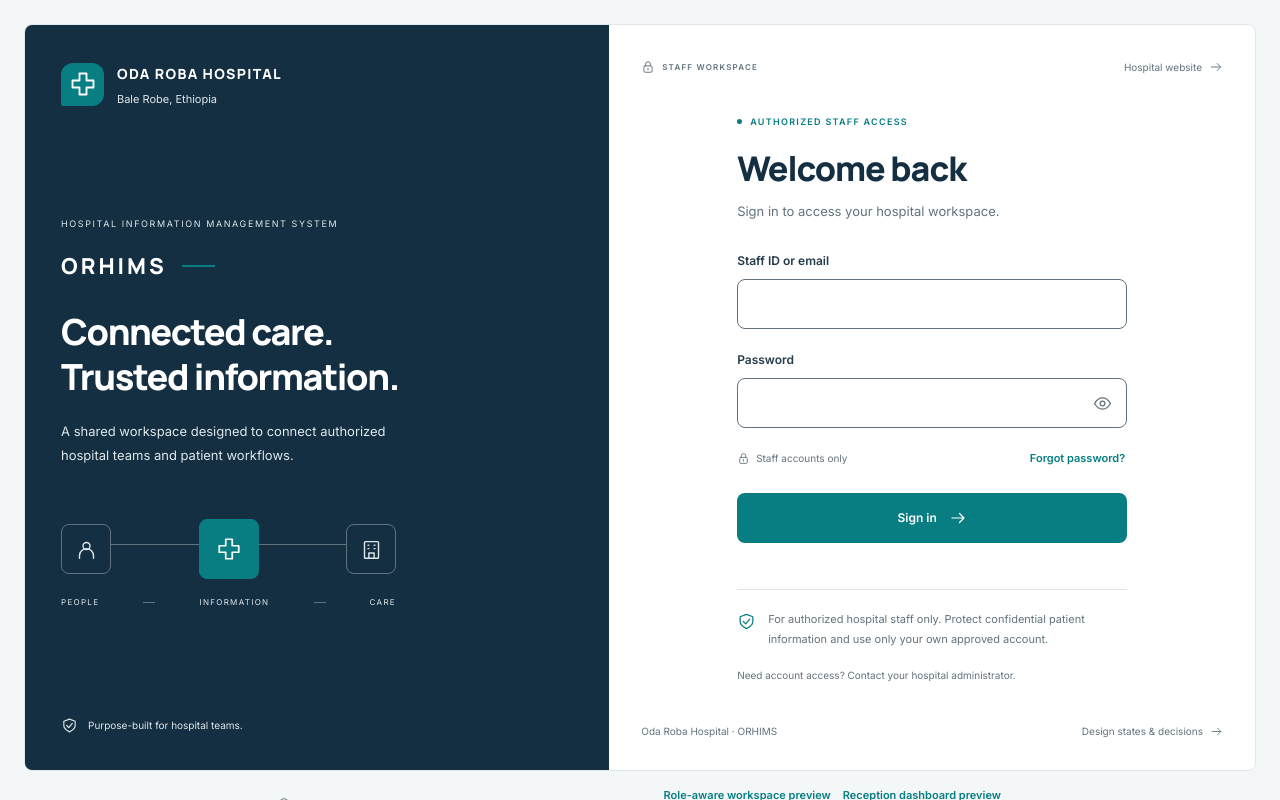
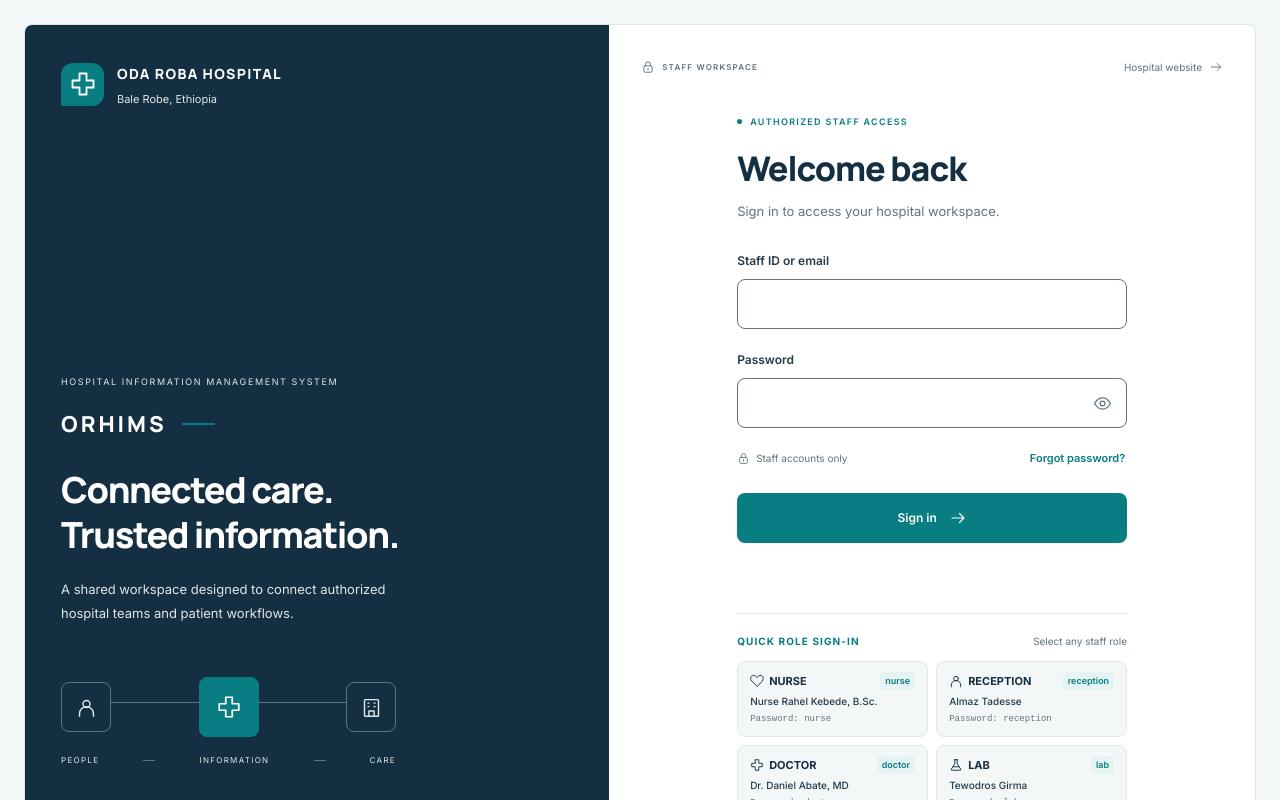
Before and after one commit to abdisa38/Oda-Roba-general-Hospital, a React (Vite) app in the folder frontend/: page / in a window 1280 px wide. Shown: the top 800 px of the page. Built offline with nearby package versions, Linux system fonts and the light colour scheme.

Commit message:
feat: implement App component and staff authentication subcomponents

```diff
--- a/frontend/src/App.tsx
+++ b/frontend/src/App.tsx
@@ -13,9 +13,24 @@ const PatientServices = lazy(() => import("./PatientServices"))
 const StaffAuthentication = lazy(() => import("./StaffAuthentication"))
 const StaffPermissions = lazy(() => import("./StaffPermissions"))
 
-type PublicPage = "home" | "about" | "directory" | "doctors" | "appointments" | "contact" | "patient-services" | "staff-auth" | "staff-permissions" | "staff-reception"
+type PublicPage =
+  | "home"
+  | "about"
+  | "directory"
+  | "doctors"
+  | "appointments"
+  | "contact"
+  | "patient-services"
+  | "staff-auth"
+  | "staff-permissions"
+  | "staff-reception"
+  | "staff-nurse"
+  | "staff-doctor"
+
 function pageFromPath(path: string): PublicPage {
+  if (path === "/staff/nurse" || path.startsWith("/staff/nurse/")) return "staff-nurse"
   if (path === "/staff/reception" || path.startsWith("/staff/reception/")) return "staff-reception"
+  if (path === "/staff/doctor" || path.startsWith("/staff/doctor/")) return "staff-doctor"
   if (path === "/staff/permissions" || path.startsWith("/staff/permissions/")) return "staff-permissions"
   if (path === "/" || path.startsWith("/staff/")) return "staff-auth"
   if (path === "/home") return "home"
@@ -219,10 +234,14 @@ export default function App() {
     else if (id === "services") navigate("directory", "care-services")
     else navigate("home", id)
   }
+  if (page === "staff-nurse")
+    return <Suspense fallback={<div className="notice">Loading Nurse Workspace…</div>}><StaffPermissions key="nurse" dedicatedRole="nurse" /></Suspense>
+  if (page === "staff-reception")
+    return <Suspense fallback={<div className="notice">Loading Reception Workspace…</div>}><StaffPermissions key="reception" dedicatedRole="reception" reception /></Suspense>
+  if (page === "staff-doctor")
+    return <Suspense fallback={<div className="notice">Loading Doctor Workspace…</div>}><StaffPermissions key="doctor" dedicatedRole="doctor" /></Suspense>
   if (page === "staff-permissions")
     return <Suspense fallback={<div className="notice">Loading design-review workspace…</div>}><StaffPermissions key="permissions" /></Suspense>
-  if (page === "staff-reception")
-    return <Suspense fallback={<div className="notice">Loading reception preview…</div>}><StaffPermissions key="reception" reception /></Suspense>
   if (page === "staff-auth")
     return (
       <Suspense
--- a/frontend/src/auth/StaffAuthComponents.tsx
+++ b/frontend/src/auth/StaffAuthComponents.tsx
@@ -180,6 +180,8 @@ export function StaffSignInPanel({
       : {},
   )
   const [unavailable, setUnavailable] = useState(false)
+  const [authError, setAuthError] = useState<string | null>(null)
+  const [successUser, setSuccessUser] = useState<StaffUser | null>(null)
   const inputRef = useRef<HTMLInputElement>(null)
   const headingRef = useRef<HTMLHeadingElement>(null)
   const previousScreen = useRef(screen)
@@ -196,6 +198,7 @@ export function StaffSignInPanel({
     setScreen(next)
     setPassword("")
     setErrors({})
+    setAuthError(null)
     setUnavailable(false)
   }
   function submit(event: React.FormEvent) {
@@ -208,6 +211,7 @@ export function StaffSignInPanel({
       password: !recovery && !password ? "Enter your password." : undefined,
     }
     setErrors(next)
+    setAuthError(null)
     if (next.identifier || next.password) {
       requestAnimationFrame(() =>
         document
@@ -218,13 +222,38 @@ export function StaffSignInPanel({
       )
       return
     }
-    // The prototype never sends, logs, stores, or verifies staff credentials.
-    if (preview && recovery) {
+
+    if (recovery) {
       setIdentifier("")
       changeScreen("confirmation")
       return
     }
-    setUnavailable(true)
+
+    // Role-based authentication check
+    const authResult = authenticateStaff(identifier, password)
+    if (!authResult.success || !authResult.user) {
+      setAuthError(authResult.error || "Unable to sign in with those credentials.")
+      return
+    }
+
+    setSuccessUser(authResult.user)
+    setTimeout(() => {
+      window.location.href = authResult.user!.dashboardPath
+    }, 450)
+  }
+
+  function handleQuickLogin(account: (typeof DEMO_ACCOUNTS)[0]) {
+    setIdentifier(account.identifier)
+    setPassword(account.password)
+    setErrors({})
+    setAuthError(null)
+    const authResult = authenticateStaff(account.identifier, account.password)
+    if (authResult.success && authResult.user) {
+      setSuccessUser(authResult.user)
+      setTimeout(() => {
+        window.location.href = authResult.user!.dashboardPath
+      }, 450)
+    }
   }
   return (
     <section className="auth-panel" aria-label="Staff authentication">
@@ -358,28 +387,73 @@ export function StaffSignInPanel({
                     : "Signing in. Please wait."}
                 </p>
               )}
-              {screen === "failure" && !unavailable && (
+              {successUser && (
+                <AuthAlert title={`Welcome, ${successUser.name}`}>
+                  Verified credentials for {successUser.roleTitle}. Redirecting to your dashboard…
+                </AuthAlert>
+              )}
+              {authError && (
+                <AuthAlert error title="Unable to sign in">
+                  {authError}
+                </AuthAlert>
+              )}
+              {screen === "failure" && !unavailable && !authError && (
                 <AuthAlert error title="Unable to sign in">
                   Unable to sign in with those credentials. Check your details
                   and try again.
                 </AuthAlert>
               )}
-              {unavailable && (
-                <AuthAlert
-                  error
-                  title={
-                    recovery
-                      ? "Recovery is not connected"
-                      : "Staff sign-in is not connected"
-                  }
-                >
-                  No {recovery ? "recovery request" : "credentials"} were sent.
-                  This is a design preview; the hospital’s authentication
-                  service must be connected before staff access is available.
-                </AuthAlert>
-              )}
             </div>
           </form>
+
+          {/* ── Quick Role Sign-in Selection ── */}
+          {!recovery && (
+            <div className="auth-roles-section">
+              <div className="auth-roles-heading">
+                <span>Quick Role Sign-in</span>
+                <small>Select any staff role</small>
+              </div>
+              <div className="auth-roles-grid">
+                {DEMO_ACCOUNTS.map((acc) => (
+                  <button
+                    key={acc.id}
+                    type="button"
+                    className="auth-role-card"
+                    onClick={() => handleQuickLogin(acc)}
+                    title={`Sign in as ${acc.name} (${acc.roleTitle})`}
+                  >
+                    <div className="auth-role-card-header">
+                      <span className="auth-role-card-title">
+                        <Icon
+                          name={
+                            acc.role === "nurse"
+                              ? "heart"
+                              : acc.role === "reception"
+                              ? "user"
+                              : acc.role === "doctor"
+                              ? "cross"
+                              : acc.role === "lab"
+                              ? "flask"
+                              : acc.role === "pharmacy"
+                              ? "pill"
+                              : "shield"
+                          }
+                          size={14}
+                        />
+                        {acc.role.toUpperCase()}
+                      </span>
+                      <span className="auth-role-card-badge">
+                        {acc.identifier}
+                      </span>
+                    </div>
+                    <span className="auth-role-card-person">{acc.name}</span>
+                    <span className="auth-role-card-cred">Password: {acc.password}</span>
+                  </button>
+                ))}
+              </div>
+            </div>
+          )}
+
           {recovery && (
             <button
               className="auth-back"
```
